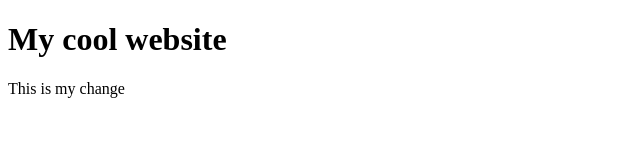
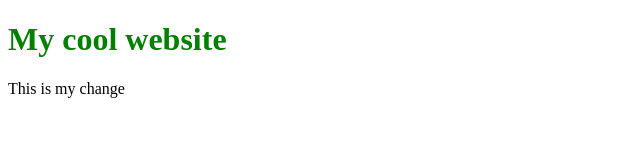
Before and after one commit to oleksmel/april2, a plain HTML site: page index.html in a window 1280 px wide. Shown: the whole page, without its empty margins (0-640 px from the left). Drawn offline with Linux system fonts and the light colour scheme.

Commit message:
added green color  to h1 tag

```diff
--- a/index.html
+++ b/index.html
@@ -7,7 +7,7 @@
     <title>Git</title>
 </head>
 <body>
-    <h1>My cool website</h1>
+    <h1 style="color:green">My cool website</h1>
     <div>This is my change</div>
 </body>
 </html>
```
